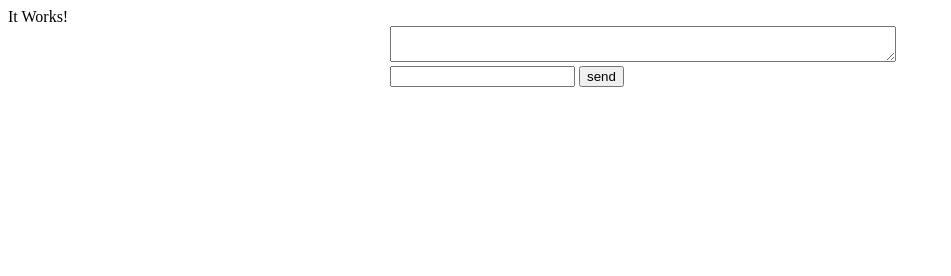
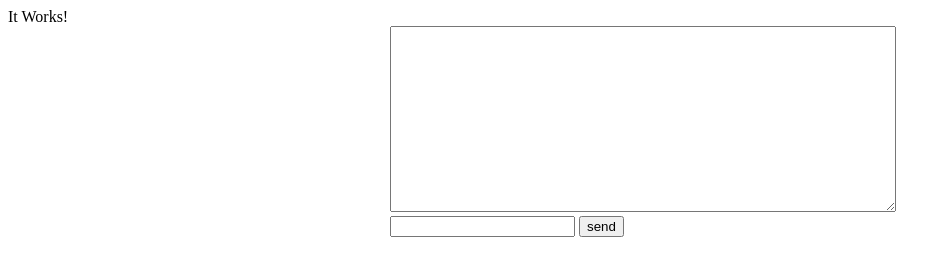
Before and after one commit to solarshado/nodeChat, a plain HTML site: page pub/chat.html in a window 1280 px wide. Shown: the whole page, without its empty margins (0-951 px from the left). Drawn offline with nearby package versions, Linux system fonts and the light colour scheme.

Commit message:
Tweak to UI

```diff
--- a/pub/chat.html
+++ b/pub/chat.html
@@ -11,7 +11,7 @@
     <body>
         <div id="content">
             <form id="chatform">
-                <textarea id="messageLog" readonly="readonly"></textarea>
+                <textarea id="messageLog" readonly="readonly" rows="12"></textarea>
                 <br />
 	        <input type="text" id="message" name="message" />
 		<input type="submit" value="send" />
```
